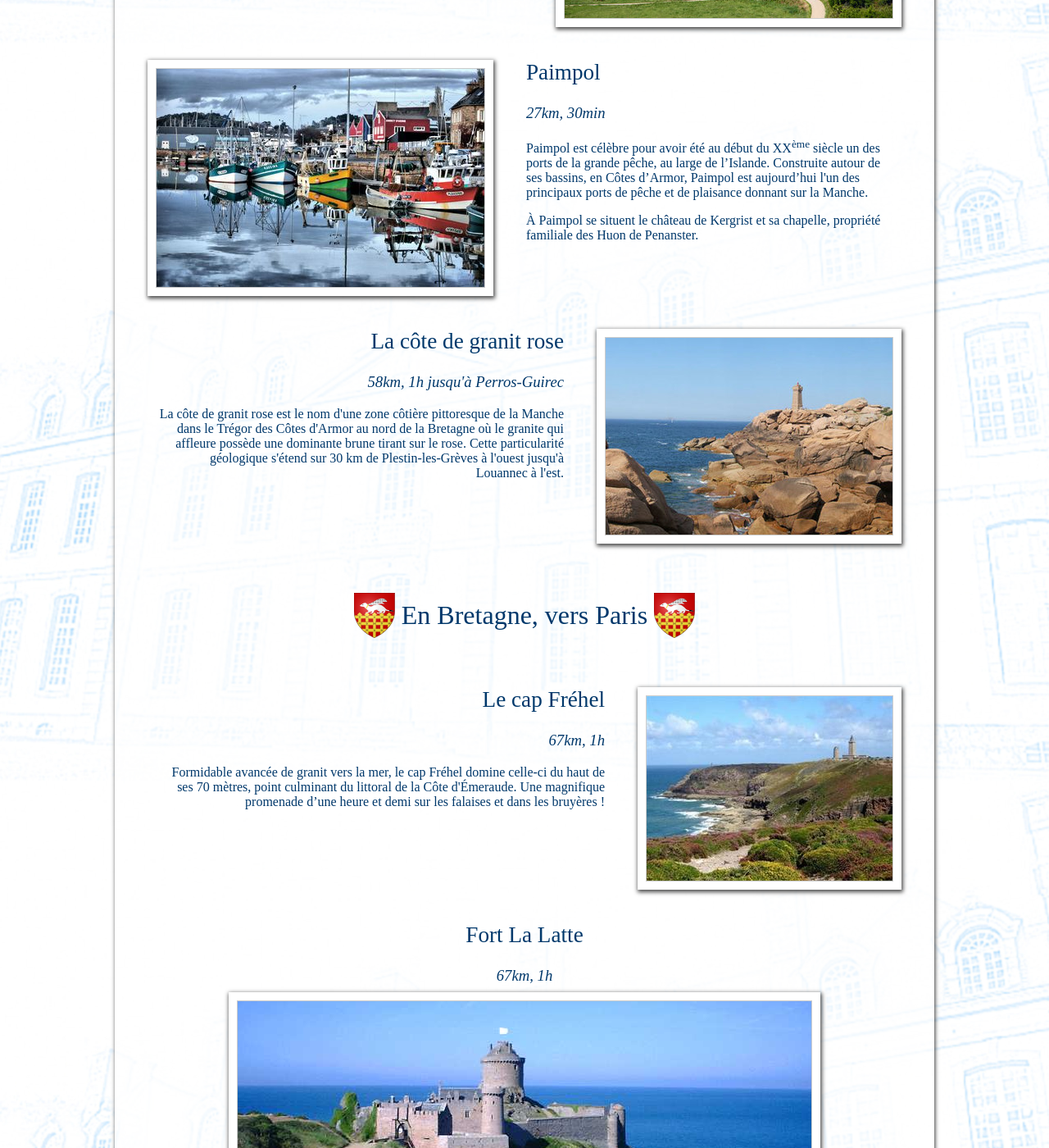
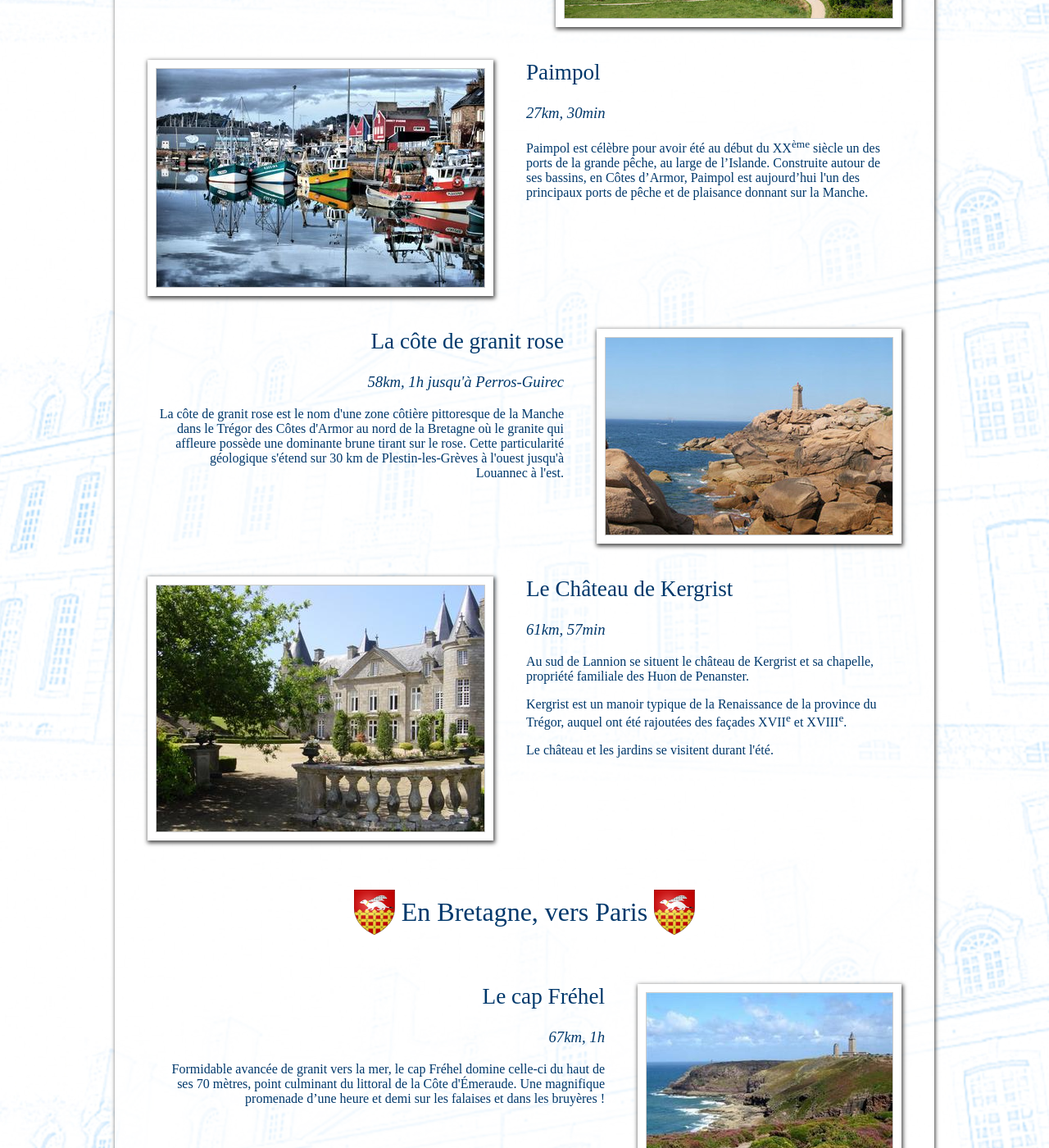
Before and after one commit to site-mariage/site-mariage-GwenaelleEtPierre, a Jekyll site: the page built from alentours.html, in a window 1280 px wide and 1400 px high, scrolled down 2648 px. Shown: the whole window at 82% size. Built offline with Jekyll 4.4.1, drawn with Linux system fonts in a browser that asks for light colours; some web fonts are replaced.

Commit message:
Ajout de Kergrist aux alentours

```diff
--- a/alentours.html
+++ b/alentours.html
@@ -170,10 +170,6 @@ title: Aux alentours
       plaisance donnant sur la Manche.
     </p>
 
-    <p>
-      À Paimpol se situent le château de Kergrist et sa chapelle,
-      propriété familiale des Huon de Penanster.
-    </p>
   </section>
 
   <section class="avec_image_droite">
@@ -194,6 +190,34 @@ title: Aux alentours
       dominante brune tirant sur le rose. Cette particularité
       géologique s'étend sur 30 km de Plestin-les-Grèves à l'ouest
       jusqu'à Louannec à l'est.
+    </p>
+
+  </section>
+
+  <section class="avec_image_gauche">
+    <img
+       src="{{site.baseurl}}/images/alentours/kergrist.jpg"
+       class="photo cadre_10"
+       alt="Château de Kergrist"
+       />
+
+    <h2>Le Château de Kergrist</h2>
+
+    <h3>61km, 57min</h3>
+
+    <p>
+      Au sud de Lannion se situent le château de Kergrist et sa
+      chapelle, propriété familiale des Huon de Penanster.
+    </p>
+
+    <p>
+      Kergrist est un manoir typique de la Renaissance de la province
+      du Trégor, auquel ont été rajoutées des façades XVII<sup>e</sup>
+      et XVIII<sup>e</sup>.
+    <p>
+
+    <p>
+      Le château et les jardins se visitent durant l'été.
     </p>
 
   </section>
```
Also changed, not shown: images/alentours/kergrist.jpg (added).
